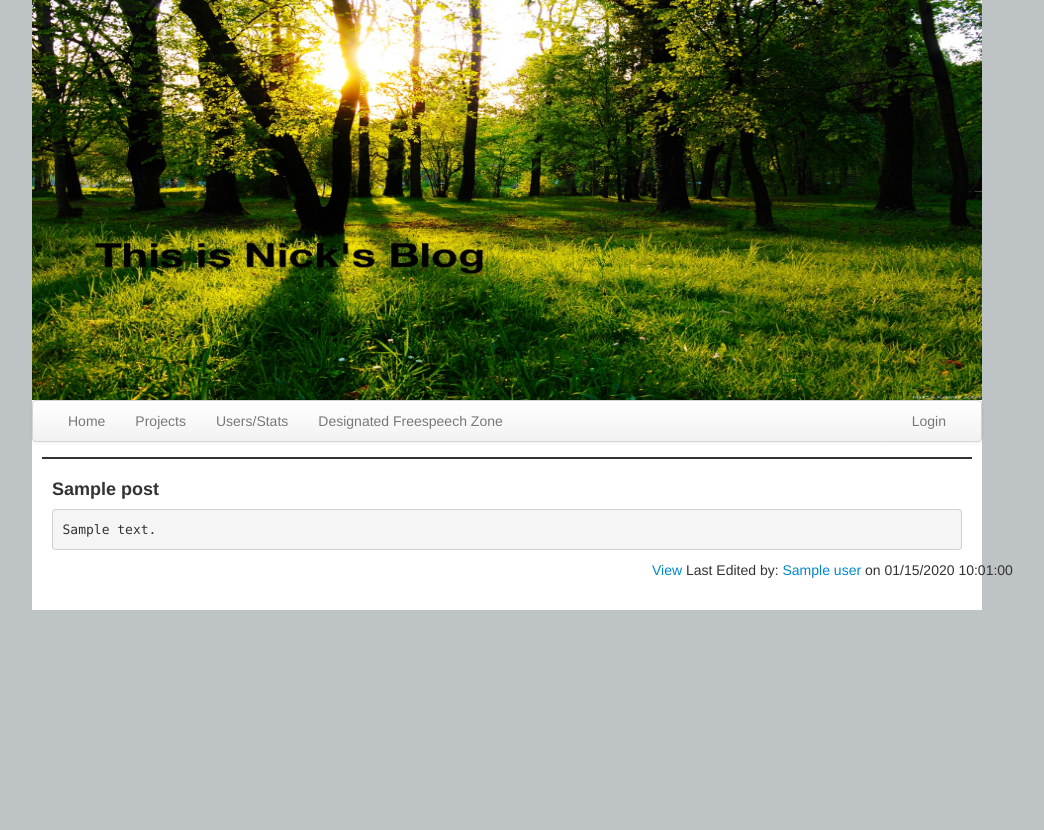
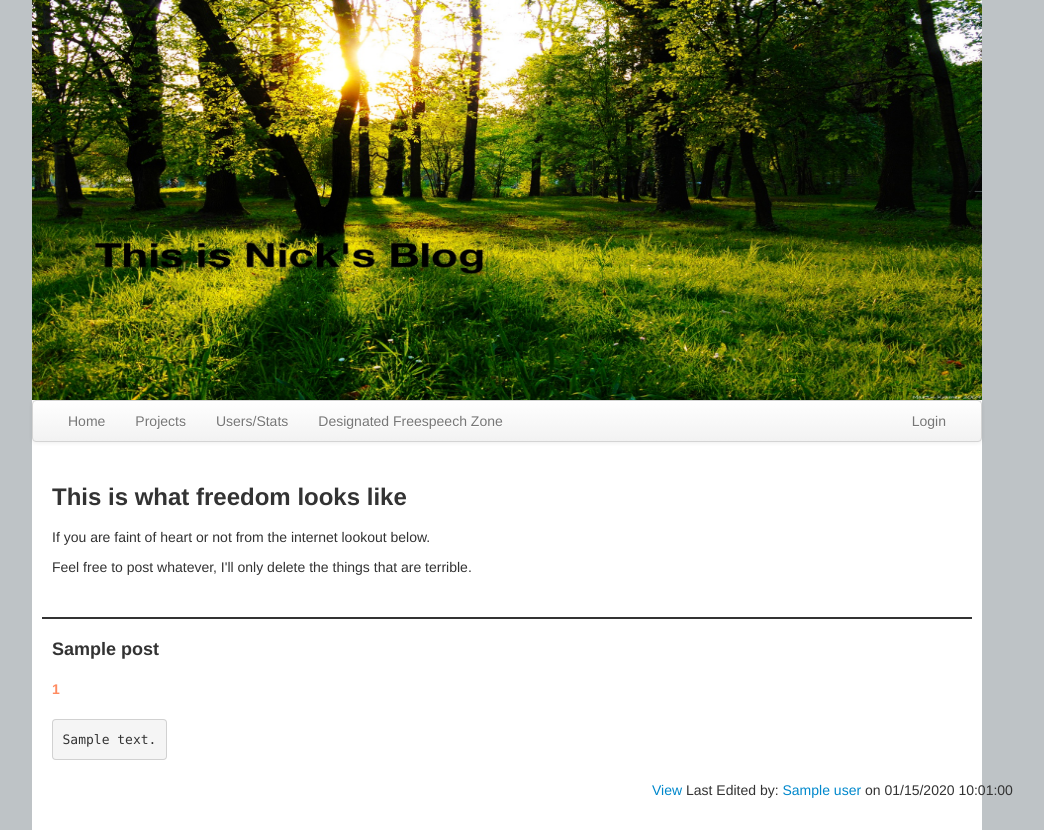
Before and after one commit to NSkelsey/blogo, a Django app: template blog/blog/templates/freedom.html in a window 1280 px wide; the page is wider, and only the part inside the window is pictured. Shown: that part, without its empty margins (133-1177 px from the left). Before the commit the page ends 610 px from the top of that part, so only its background shows below. Run offline with Django 3.2, Linux system fonts and the light colour scheme; the template is opened without the code that fills it: most values are stand-ins (such as "Sample title", 1, 10 or a date in 2020); some libraries are stand-ins or nearby versions.

Commit message:
added anonymous submissions and implemented free speech zone

```diff
--- a/blog/blog/models.py
+++ b/blog/blog/models.py
@@ -9,3 +9,9 @@ class Post(models.Model):
     date_last_edit = models.DateTimeField(auto_now=True)
     markup = models.BooleanField()
     quality = models.BooleanField()
+
+
+
+class Vote(models.Model):
+    post = models.ForeignKey(Post)
+    user = models.ForeignKey(User)
--- a/blog/blog/static/style.css
+++ b/blog/blog/static/style.css
@@ -11,6 +11,9 @@ div.home_mess {
 border-top: 0px;
 }
 
+h5.vote {
+  color: #FF8B60;
+}
 
 #woods {
 width: 100%;
@@ -31,6 +34,9 @@ div.container  {
 
 }
 
+pre {
+  display: inline-block;
+}
 
 body {
 
--- a/blog/blog/templates/base.html
+++ b/blog/blog/templates/base.html
@@ -33,7 +33,7 @@
     <div class="navbar-inner">
       <ul class="nav">
         <li ><a href="/">Home</a></li>
-        <li><a href="/selfposts">Projects</a></li>
+        <li><a href="/user/nick">Projects</a></li>
         <li><a href="/users">Users/Stats</a></li>
         <li><a href="/freespeech">Designated Freespeech Zone</a></li>
 
--- a/blog/blog/templates/freedom.html
+++ b/blog/blog/templates/freedom.html
@@ -4,7 +4,24 @@
 
 {% block content %}
 
+<div class=home_mess>
+  <h3> This is what freedom looks like </h3>
 
+  <p> If you are faint of heart or not from the internet lookout below. </p>
+
+  <p>Feel free to post whatever, I'll only delete the things that are terrible. </p>
+
+</div>
+
+<br>
+{% if form %}
+<form class="home_mess" method=post action="submit_post">
+  {% csrf_token %}
+  {{ form.as_p }}
+
+  <input type=submit value=Post>
+</form>
+{% endif %}
 {% for post in posts %}
 
 {% include "post.html" %}
--- a/blog/blog/templates/post.html
+++ b/blog/blog/templates/post.html
@@ -1,8 +1,12 @@
 {% load markup %}
 
 <div class=post >
-  <h4 class=title > {{ post.title }} </h4>
-
+  <div class=row>
+    <div class="span10">
+      <h4 class=title > {{ post.title }} </h4>
+    </div>
+    <div class="span1 offset 11"><h5 class=vote >{{ post.vote_set.count }}</h3></div>
+  </div>
   <p class=body> {% if post.markup %}
   {{ post.body|markdown:"safe" }} {% else %}
   <pre>{{ post.body }}</pre>
@@ -10,10 +14,12 @@
   <div class=row>
     <div class="span6 offset6" >
       <a class="view" href="/posts/{{ post.id }}">View</a>
-      <p class="info">Last Edited by:
+      <p class="info">Last {% if edit %}<a href="./{{ post.id }}/edit">Edit</a>{% else %}Edit{% endif %}ed by:
       <a href="/user/{{ post.user }}">{{ post.user }}</a> on {{ post.date_last_edit|date:"m/d/Y h:m:s" }}
+      {% if user == post.user or user.username == "nick" %}
+      <a href="/posts/{{ post.id }}/delete">Delete</a>
+      {% endif %}
       </p>
-
     </div>
   </div>
 </div>
--- a/blog/urls.py
+++ b/blog/urls.py
@@ -7,7 +7,6 @@ from blog import views as bviews
 
 urlpatterns = patterns('',
     url(r'^$', bviews.home,),
-    url(r'^session$', bviews.show_sessions),
     url(r'create$', bviews.create_user),
     url(r'login$', bviews.login),
     url(r'^secret/home$', bviews.logged_in),
@@ -15,6 +14,8 @@ urlpatterns = patterns('',
     url(r'^submit_post$', bviews.post_sub),
     url(r'^posts/(?P<id_num>\d+)$', bviews.show_post),
     url(r'^posts/(?P<id_num>\d+)/edit$', bviews.edit_post),
+    url(r'^posts/(?P<id_num>\d+)/delete$', bviews.delete_post),
     url(r'^user/(?P<name>\S+)$', bviews.user_page),
+    url(r'^users$', bviews.users),
     url(r'^freespeech$', bviews.freedom),
 )
```
Also changed, not shown: blog/blog/templates/users.html (added, +17 -0 lines), blog/blog/views.py (+38 -16 lines).
